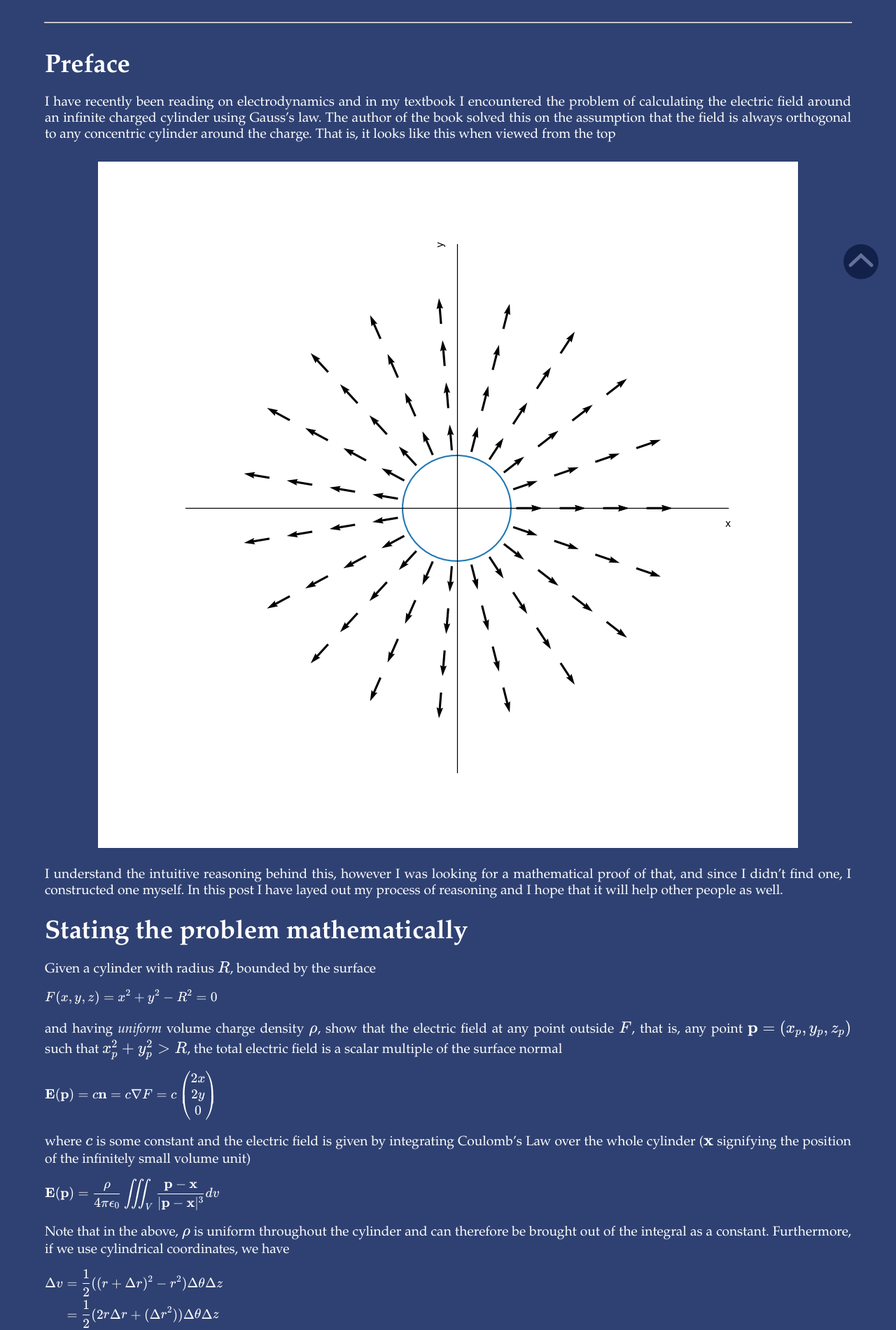
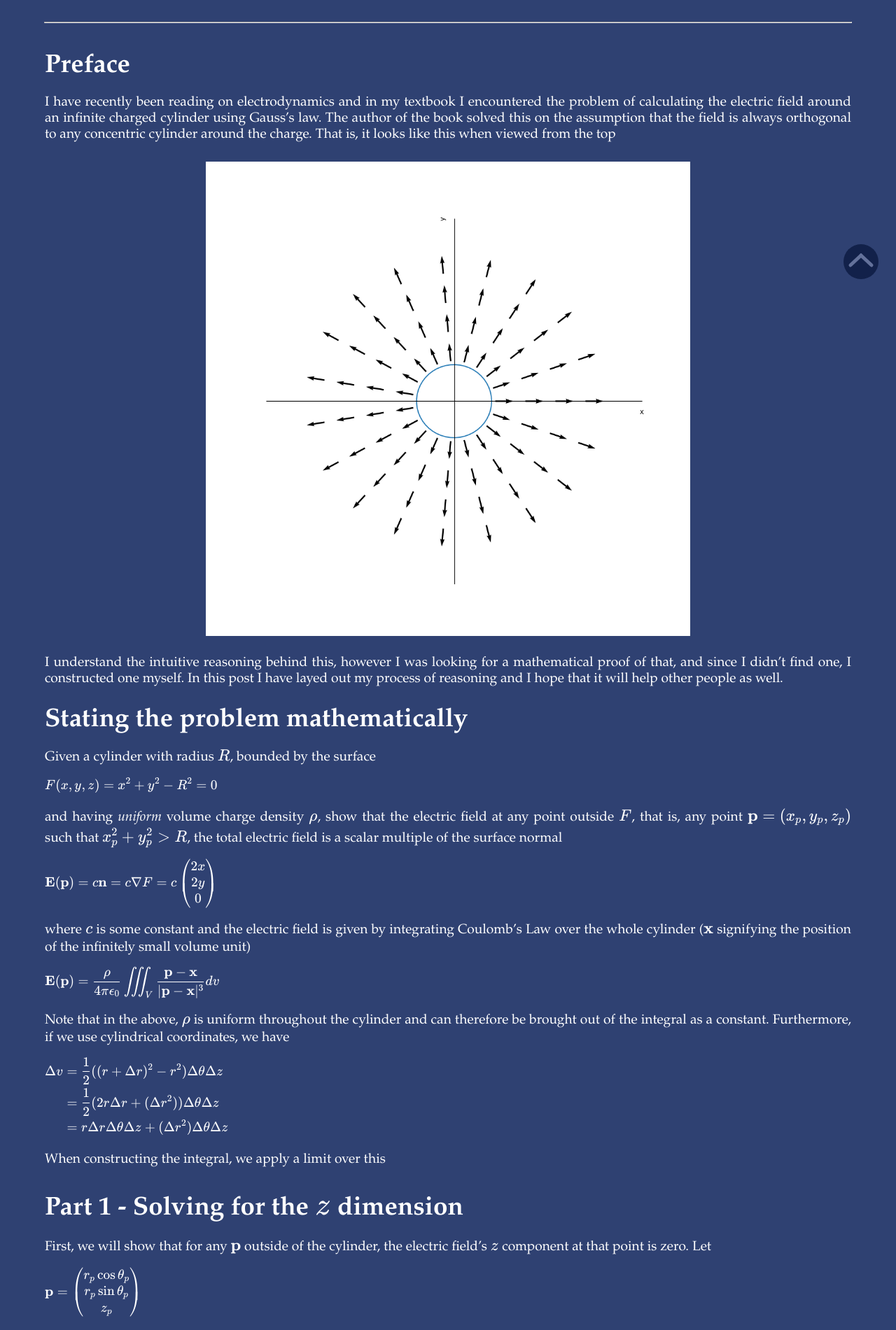
Before and after one commit to Stealthmate/stealthmate.github.io-dev, a Jekyll site: the page built from _posts/2020-01-24-a-mathematical-proof-electric-field-cylinder.md, in a window 1280 px wide. Shown: the part 421-2322 px from the top of the page at 70% size. Built offline with Jekyll 4.4.1, drawn with Linux system fonts in a browser that asks for light colours; a script that is not in the unit is left out; comment, search, counter and statistics services are not loaded.

Commit message:
Fix styling

```diff
--- a/_sass/_common.scss
+++ b/_sass/_common.scss
@@ -5,6 +5,7 @@
 @import 'footer';
 @import 'theme_common';
 @import 'back_to_top';
+@import 'qed';
 
 html, body {
   width: 100%;
--- /dev/null
+++ b/_sass/_constants.scss
@@ -0,0 +1,23 @@
+$font-size-title: 1.8rem;
+$font-size-title-medium: 2.8rem;
+$font-size-title-large: 4rem;
+
+$font-size-heading: 1.5rem;
+$font-size-heading-medium: 2.3rem;
+$font-size-heading-large: 3rem;
+
+$font-size-content: 1rem;
+$font-size-content-medium: 1.2rem;
+$font-size-content-large: 1.4rem;
+
+$font-size-note: .9rem;
+$font-size-note-medium: 1.1rem;
+$font-size-note-large: 1.3rem;
+
+$post-side-margin: 5vw;
+$post-text-margin-wide: 3vh;
+$post-text-margin-narrow: 1.5vh;
+
+$global-content-max-width: 1400px;
+
+@import 'theme_default';
--- a/_sass/_math.scss
+++ b/_sass/_math.scss
@@ -1,5 +1,2 @@
 .qed {
-  font-family: Garamond, Baskerville, "Baskerville Old Face", "Hoefler Text", "Times New Roman", serif;
-  font-size: 1rem;
-  font-style: italic;
 }
--- a/_sass/_post.scss
+++ b/_sass/_post.scss
@@ -1,20 +1,26 @@
-@import 'theme_common';
-@import 'post_small';
-@import 'post_medium';
-@import 'post_large';
+@import 'constants';
 
-p {
-  text-align: justify;
-  margin: 0;
+h1 {
+  font-size: $font-size-title;
+  @media screen and (min-width: 501px) {
+    font-size: $font-size-title-medium;
+  }
+  @media screen and (min-width: 1370px) {
+    font-size: $font-size-title-large;
+  }
 }
 
-article > h2:first-child {
-  margin-top: 0;
+.post-date {
+  color: $color-text-faded;
+
+  font-size: $font-size-note;
+  @media screen and (min-width: 501px) {
+    font-size: $font-size-note-medium;
+  }
+  @media screen and (min-width: 1370px) {
+    font-size: $font-size-note-large;
   }
 
-header {
-  .post-date {
-    color: $color-text-faded;
   label {
     display: inline-block;
   }
@@ -23,11 +29,19 @@ header {
 .abstract {
   font-style: italic;
 }
-}
 
 hr {
   margin: $post-text-margin-narrow $post-side-margin;
   width: 90%;
+}
+
+header, main {
+  margin: $post-text-margin-wide $post-side-margin $post-text-margin-narrow $post-side-margin ;
+}
+
+h1, h2 {
+  margin-top: $post-text-margin-wide;
+  margin-bottom: $post-text-margin-narrow;
 }
 
 article {
@@ -37,23 +51,57 @@ article {
   justify-content: flex-start;
   width: 100%;
 
-  p {
-    width: 100%;
+  > h2:first-child {
+    margin-top: 0;
   }
 
-  img {
+  img, .kdmath {
+    margin: $post-text-margin-wide auto;
     display: block;
   }
 
-  img.small {
-    width: 40%;
-  }
-
   .kdmath {
-    display: block;
     width: 95%;
     align-self: center;
     overflow-x: auto;
   }
 
+  img {
+    width: 90%;
+    @media screen and (min-width: 501px) {
+      width: 60%;
+      &.small {
+        width: 40%;
       }
+      &.large {
+        width: 90%;
+      }
+    }
+  }
+}
+
+h2 {
+  font-size: $font-size-heading;
+  @media screen and (min-width: 501px) {
+    font-size: $font-size-heading-medium;
+  }
+  @media screen and (min-width: 1370px) {
+    font-size: $font-size-heading-large;
+  }
+}
+
+p, .kdmath {
+  width: 100%;
+  font-size: $font-size-content;
+  @media screen and (min-width: 501px) {
+    font-size: $font-size-content-medium;
+  }
+  @media screen and (min-width: 1370px) {
+    font-size: $font-size-content-large;
+  }
+}
+
+p {
+  text-align: justify;
+  margin: 0;
+}
--- a/_sass/_post_large.scss
+++ /dev/null
@@ -1,8 +0,0 @@
-@media screen and (min-width: 1400px) {
-  $font-size-title: 4rem;
-  $font-size-heading: 3rem;
-  $font-size-content: 1.4rem;
-  $font-size-small: 1.3rem;
-
-  @import 'post_small';
-}
--- a/_sass/_post_medium.scss
+++ /dev/null
@@ -1,9 +0,0 @@
-@media screen and (min-width: 501px) {
-  $font-size-title: 2.8rem;
-  $font-size-heading: 2.3rem;
-  $font-size-content: 1.2rem;
-  $font-size-small: 1.1rem;
-  $global-content-max-width: 1400px;
-
-  @import 'post_small';
-}
--- a/_sass/_post_small.scss
+++ /dev/null
@@ -1,28 +0,0 @@
-h1, h2 {
-  margin-top: $post-text-margin-wide;
-  margin-bottom: $post-text-margin-narrow;
-}
-
-h1 {
-  font-size: $font-size-title;
-}
-
-h2 {
-  font-size: $font-size-heading;
-}
-
-header .abstract, article p, .kdmath {
-  font-size: $font-size-content;
-}
-
-header .post-date {
-  font-size: $font-size-small;
-}
-
-article img, article .kdmath {
-  margin: $post-text-margin-wide auto;
-}
-
-header, main {
-  margin: $post-text-margin-wide $post-side-margin $post-text-margin-narrow $post-side-margin ;
-}
--- /dev/null
+++ b/_sass/_qed.scss
@@ -0,0 +1,13 @@
+@import 'constants';
+
+.qed {
+  font-family: Garamond, Baskerville, "Baskerville Old Face", "Hoefler Text", "Times New Roman", serif;
+  font-style: italic;
+  font-size: #{1.5 * $font-size-content};
+  @media screen and (min-width: 501px) {
+    font-size: #{1.5 * $font-size-content-medium};
+  }
+  @media screen and (min-width: 1370px) {
+    font-size: #{1.5 * $font-size-content-large};
+  }
+}
--- a/_sass/_theme_common.scss
+++ b/_sass/_theme_common.scss
@@ -1,8 +1,10 @@
 $font-size-title: 1.8rem;
 $font-size-heading: 1.5rem;
 $font-size-content: 1rem;
-$font-size-small: .9rem;
+$font-size-note: .9rem;
+
 $post-side-margin: 5vw;
 $post-text-margin-wide: 3vh;
 $post-text-margin-narrow: 1.5vh;
+
 $global-content-max-width: 1400px;
```
Lines whose indentation alone changed are shown as unchanged.
